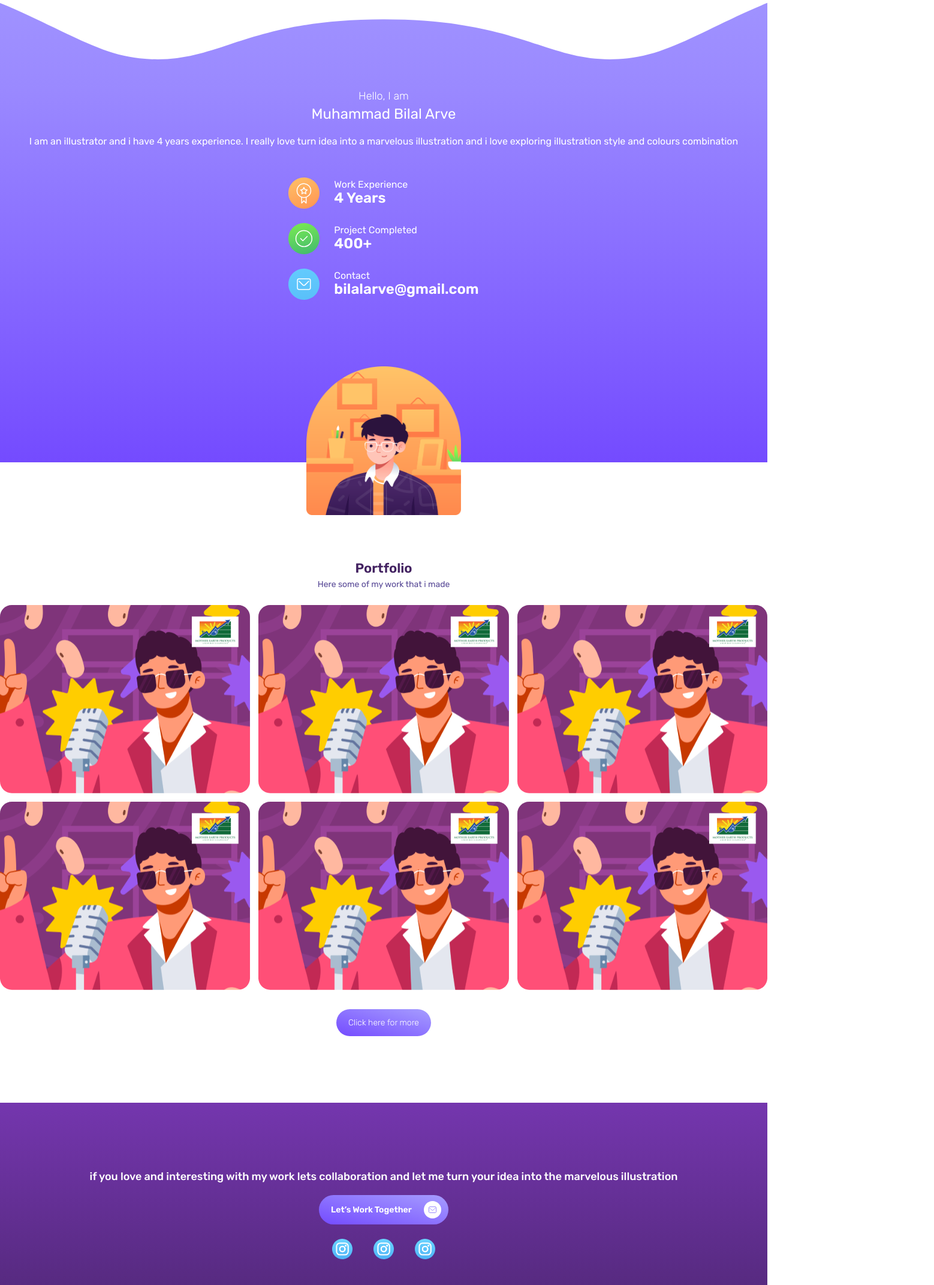
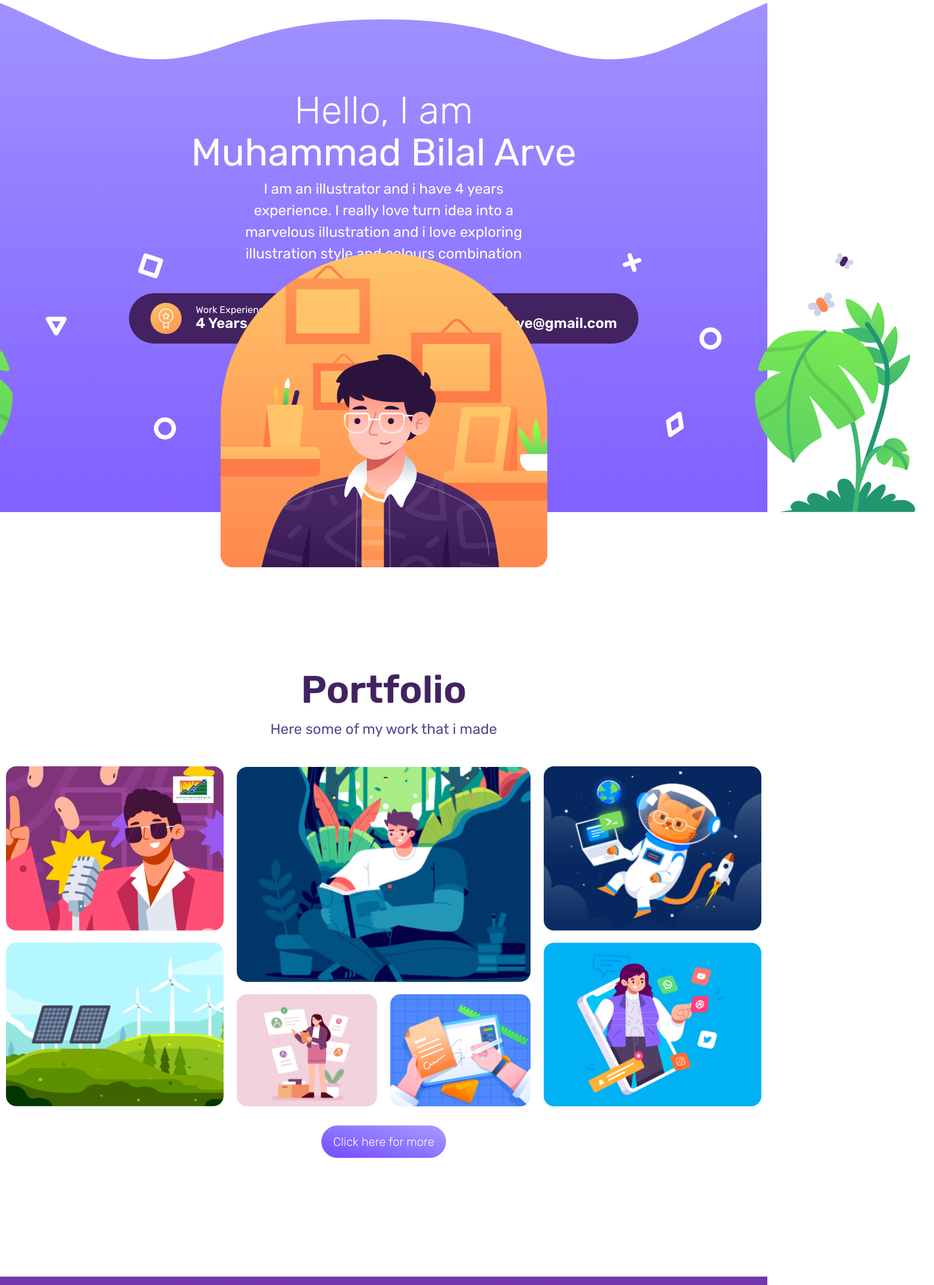
Before and after one commit to wiscaksono/bilal-arve, a Next.js app: page /backup in a window 1280 px wide. Shown: the part 654-2797 px from the top of the page at 60% size, 1558 px wide, since content can reach past the window. Built offline with nearby package versions, Linux system fonts and the light colour scheme; what tailwindcss-animation-delay would draw is missing.

Commit message:
sm responsive

```diff
--- a/pages/backup.js
+++ b/pages/backup.js
@@ -1,16 +1,34 @@
 export default function Backup() {
   return (
     <>
-      <section className="bg-purple-wave bg-bottom bg-repeat-x ">
-        {/* <nav className="flex items-center justify-center gap-[25px] px-[23px] pt-[49px]">
-          <div className="w-[37px] h-[40px]">
-            <img src="icon.svg" alt="" className="w-full h-full" />
+      <section
+        className="bg-purple-wave bg-bottom bg-repeat-x lg:min-h-screen"
+        id="home"
+      >
+        <div className="navbar absolute top-[44px] left-1/2 hidden -translate-x-1/2 -translate-y-1/2 transform opacity-100 lg:block">
+          <div className="flex items-center justify-center gap-[47px] text-[#432261]">
+            <a href="#">Home</a>
+            <a href="#about">About</a>
+            <a
+              href="https://tenor.com/view/fish-fish-sucking-eel-sucking-sucking-hotgrltae-gif-23577558"
+              target="_blank"
+            >
+              <img src="arve.svg" alt="" />
+            </a>
+            <a href="#portofolio">Work</a>
+            <a href="#contact">Contact</a>
           </div>
-          <div className="w-full h-[1px] bg-[#744BFF]" />
-          <div className="w-[37px] h-[37px]">
-            <img src="burger.svg" alt="" className="w-[37px] h-[37px]" />
         </div>
-        </nav> */}
+
+        <nav className=" absolute flex w-full items-center justify-center gap-[25px] px-[23px] pt-[49px] lg:hidden">
+          <div className="h-[40px] w-[37px]">
+            <img src="icon.svg" alt="" className="h-full w-full" />
+          </div>
+          <div className="h-[1px] w-full bg-[#744BFF]" />
+          <div className="h-[37px] w-[37px]">
+            <img src="burger.svg" alt="" className="h-[37px] w-[37px]" />
+          </div>
+        </nav>
 
         <div className="flex min-h-screen flex-col items-center justify-center lg:flex-row">
           <div className="flex flex-col items-center gap-[60px]">
@@ -37,18 +55,25 @@ export default function Backup() {
         </div>
       </section>
 
-      <section className=" bg-gradient-to-t from-[#7E5BFF] to-[#9A89FF] pb-[111px]">
-        <div className="flex flex-col items-center justify-center text-white">
-          <h1 className="text-lg font-light">Hello, I am</h1>
-          <h1 className="mb-[18px] text-2xl">Muhammad Bilal Arve</h1>
-          <p className="px-[26px] text-center">
+      <section
+        className="mb-0 bg-gradient-to-t from-[#7E5BFF] to-[#9A89FF] pb-[111px] lg:relative lg:mb-[156px] lg:min-h-screen lg:pb-0"
+        id="about"
+      >
+        <div className="flex flex-col items-center justify-center text-white lg:pt-[24px]">
+          <h1 className="text-lg font-light lg:mb-10 lg:text-[64px]">
+            Hello, I am
+          </h1>
+          <h1 className="mb-[18px] text-2xl lg:mb-[27px] lg:text-[64px]">
+            Muhammad Bilal Arve
+          </h1>
+          <p className="px-[26px] text-center font-normal lg:px-[393px] lg:text-[24px]">
             I am an illustrator and i have 4 years experience. I really love
             turn idea into a marvelous illustration and i love exploring
             illustration style and colours combination
           </p>
         </div>
-        <div className="mt-[48px] flex items-center justify-center">
-          <div className="flex flex-col items-start  gap-[24px]">
+        <div className="mt-[48px] flex items-center justify-center lg:pb-[58px]">
+          <div className="flex flex-col items-start  gap-[24px] px-[36px] lg:flex-row lg:rounded-full lg:bg-[#432261] lg:py-[16px]">
             <div className="flex items-center justify-center gap-[24px]">
               <div>
                 <img src="work.svg" alt="" />
@@ -69,40 +94,132 @@ export default function Backup() {
             </div>
             <div className="flex items-center justify-center gap-[24px]">
               <div>
-                <img src="email.svg" alt="" />
+                <img src="email.svg" alt="" className="h-full w-full" />
               </div>
               <div className="text-white">
                 <p>Contact</p>
-                <h4 className="-mt-2 text-[24px] font-semibold">
+                <h4 className="-mt-2 text-[12px] font-semibold lg:text-[24px]">
                   bilalarve@gmail.com
                 </h4>
               </div>
             </div>
           </div>
         </div>
+
+        <div className="absolute bottom-0 left-1/2 z-20 hidden w-[1836px] -translate-x-1/2 transform lg:block">
+          <div className="relative flex items-start justify-between">
+            <div className="absolute left-1/2 hidden h-[274px] w-[1128px] -translate-x-1/2 transform lg:block">
+              <div className="relative">
+                <img
+                  src="triangle-white.svg"
+                  alt=""
+                  className="absolute top-[106px]"
+                />
+                <img
+                  src="square-white.svg"
+                  alt=""
+                  className="absolute top-0 left-[154px]"
+                />
+                <img
+                  src="circle-white.svg"
+                  alt=""
+                  className="absolute top-[274px] left-[180px]"
+                />
+                <img
+                  src="kite-white.svg"
+                  alt=""
+                  className="absolute top-[264px] right-[63px]"
+                />
+                <img
+                  src="circle-white.svg"
+                  alt=""
+                  className="absolute top-[124px] right-0"
+                />
+                <img
+                  src="cross-white.svg"
+                  alt=""
+                  className="absolute top-0 right-[134px]"
+                />
+              </div>
+            </div>
+            <img src="tanaman.svg" alt="" />
+            <img src="bilal.png" alt="" />
+            <img src="tanaman-kanan.png" alt="" />
+          </div>
+
+          {/* <div className="absolute bottom-0 left-1/2 h-[245px] w-[1112px] -translate-x-1/2 transform bg-red-500">
+            <div className="relative bg-yellow-300">
+              <img
+                src="square-white.svg"
+                alt=""
+                className="absolute top-0 left-[139px]"
+              />
+              <img
+                src="circle-white.svg"
+                alt=""
+                className="absolute left-[120px] bottom-0"
+              />
+            </div>
+          </div> */}
+        </div>
+        <div className=" absolute bottom-0 z-10 hidden h-[92px] w-full bg-white lg:block" />
       </section>
-      <div className="grid grid-cols-1 grid-rows-2 ">
+      <div className="grid grid-cols-1 grid-rows-2 lg:hidden">
         <div className="col-start-1 col-end-2 row-start-1 row-end-2 h-40 w-full bg-gradient-to-t from-[#744BFF] to-[#7E5BFF]"></div>
         <div className="col-start-1 col-end-2 row-start-2 row-end-3 h-40 w-full bg-white"></div>
-        <div className="col-start-1 col-end-2 row-start-1 row-end-3 h-[248px] w-full">
+        <div className="col-start-1 col-end-2 row-start-1 row-end-3 h-[248px] w-full ">
           <img
-            className="h-full w-full object-contain"
+            className="h-full w-full object-contain "
             src="bilal.png"
             alt=""
           />
         </div>
       </div>
 
-      {/* <img src="bilal.png" alt="" /> */}
-
-      <section className="mb-[111px]">
-        <h1 className="text-center text-[22px] font-bold text-[#432261]">
+      <section className=" min-h-screen lg:pb-0" id="portofolio">
+        <h1 className="text-center text-[22px] font-bold text-[#432261] lg:text-[64px] lg:font-semibold">
           Portfolio
         </h1>
-        <p className="text-center text-[14px] text-[#564795]">
+        <p className="text-center text-[14px] text-[#564795] lg:text-[24px]">
           Here some of my work that i made
         </p>
-        <div className="mt-[24px] grid grid-cols-3 grid-rows-2 gap-[14px]">
+
+        <div className="mt-[44px] hidden lg:block">
+          <div className="flex items-center justify-center gap-[22px] md:w-full md:px-[10px]">
+            <div className="flex flex-col gap-[20px]">
+              <div className="">
+                <img src="nigga-singing.svg" alt="" className="h-full w-full" />
+              </div>
+              <div className="">
+                <img src="ebt.svg" alt="" className="h-full w-full" />
+              </div>
+            </div>
+            <div className="flex flex-col gap-[20px]">
+              <div className="">
+                <img src="reading-book.svg" alt="" className="h-full w-full" />
+              </div>
+              <div className="flex gap-[22px]">
+                <div>
+                  <img src="selection.svg" alt="" />
+                </div>
+                <div>
+                  <img src="designing.svg" alt="" />
+                </div>
+              </div>
+            </div>
+            <div className="flex flex-col gap-[20px]">
+              <div>
+                <img src="cattronot.svg" alt="" />
+              </div>
+              <div>
+                <img src="social-media.svg" alt="" />
+              </div>
+            </div>
+          </div>
+        </div>
+
+        <div className="block lg:hidden">
+          <div className="mt-[24px] flex flex-col gap-[14px] px-[24px]">
             <img src="nigga-singing.svg" alt="" />
             <img src="nigga-singing.svg" alt="" />
             <img src="nigga-singing.svg" alt="" />
@@ -110,11 +227,13 @@ export default function Backup() {
             <img src="nigga-singing.svg" alt="" />
             <img src="nigga-singing.svg" alt="" />
           </div>
-        <div className="mt-[32px] flex items-center justify-center">
+        </div>
+
+        <div className="mt-[32px] mb-[64px]  flex items-center justify-center lg:pb-[134px]">
           <button className="rounded-full bg-gradient-to-tr from-[#744BFF] to-[#A69DFF]">
             <a
               href="#"
-              className="block py-[12px] px-[20px] text-[14px] font-light text-white"
+              className="block py-[12px] px-[20px] text-[14px] font-light text-white lg:text-[20px]"
             >
               Click here for more
             </a>
@@ -122,33 +241,83 @@ export default function Backup() {
         </div>
       </section>
 
-      <section className="bg-gradient-to-t from-[#432261] to-[#7436AE]">
-        <h1 className="font-medium text-[18px] text-white leading-[135%] px-[20px] text-center pt-[111px]">if you love and interesting with my work lets collaboration and let me turn your idea into the marvelous illustration</h1>
-        <div className="flex items-center justify-center mt-[18px]">
-<button className="bg-gradient-to-tr from-[#744BFF] to-[#A69DFF] rounded-full">
-          <div className="flex items-center justify-center py-[10px] pl-[20px] px-[12px] gap-[20px]">
-          <p className="font-bold text-[14px] text-white">Let’s Work Together </p>
-          <img src="email-btn2.svg" alt="" />
+      <section className="relative flex h-full min-h-screen flex-col items-center justify-center overflow-hidden bg-gradient-to-t from-[#432261] to-[#7436AE]">
+        <div className="relative">
+          <div className="absolute left-1/2 hidden h-[274px] w-[1257px] -translate-x-1/2 transform lg:block">
+            <div className="relative">
+              <img src="circle.svg" alt="" className="absolute top-[106px]" />
+              <img
+                src="kite.svg"
+                alt=""
+                className="absolute top-0 left-[154px]"
+              />
+              <img
+                src="cross.svg"
+                alt=""
+                className="absolute top-[274px] left-[180px]"
+              />
+              <img
+                src="square.svg"
+                alt=""
+                className="absolute top-[264px] right-[63px]"
+              />
+              <img
+                src="triangle.svg"
+                alt=""
+                className="absolute top-[124px] right-0"
+              />
+              <img
+                src="green-circle.svg"
+                alt=""
+                className="absolute top-0 right-[134px]"
+              />
+            </div>
+          </div>
+          <h1 className="mb-[0] w-auto px-[20px] pt-[111px] text-center text-[18px] font-medium leading-[135%] text-white lg:mb-[44px] lg:w-[1112px] lg:px-0 lg:text-[36px]">
+            if you love and interesting with my work lets collaboration and let
+            me turn your idea into the marvelous illustration
+          </h1>
+        </div>
+        <div className="mt-[18px] flex items-center justify-center">
+          <button className="rounded-full bg-gradient-to-tr from-[#744BFF] to-[#A69DFF]">
+            <div className="flex items-center justify-center gap-[20px] py-[10px] px-[12px] pl-[20px]">
+              <p className="text-[14px] font-bold text-white lg:text-[24px] lg:font-medium">
+                Let’s Work Together
+              </p>
+              <img
+                src="email-btn2.svg"
+                alt=""
+                className="lg:h-[52px] lg:w-[52px]"
+              />
             </div>
           </button>
-
         </div>
-<div className="flex items-center justify-center mt-[24px] pb-[253px]">
+        <div className="mt-[24px] flex items-center justify-center pb-[253px] lg:mt-[44px]">
           <div className="flex  gap-[35px]">
-
             <a href="#">
-            <img src="instagram.svg" alt="" className="w-[34px] h-[34px]"/>
-          </a>
-
-          <a href="#">
-            <img src="instagram.svg" alt="" className="w-[34px] h-[34px]"/>
+              <img src="instagram.svg" alt="" className="h-[34px] w-[34px]" />
             </a>
             <a href="#">
-            <img src="instagram.svg" alt="" className="w-[34px] h-[34px]"/>
+              <img
+                src="email-footer.svg"
+                alt=""
+                className="h-[34px] w-[34px]"
+              />
+            </a>
+            <a href="#">
+              <img src="dribble.svg" alt="" className="h-[34px] w-[34px]" />
             </a>
           </div>
         </div>
-
+        <div className="absolute -bottom-32  -right-[200px] scale-50 lg:bottom-0 lg:right-0  lg:scale-100">
+          <img src="paper.svg" alt="" />
+        </div>
+        <div className="absolute -bottom-32 -left-24 scale-50  lg:bottom-0 lg:left-0  lg:scale-100">
+          <img src="pencil.svg" alt="" />
+        </div>
+        <div className="absolute bottom-0 left-[344px] hidden lg:block">
+          <img src="brush.svg" alt="" />
+        </div>
       </section>
     </>
   );
```
Also changed, not shown: styles/globals.css (+3 -4 lines). Lines whose indentation alone changed are shown as unchanged.
